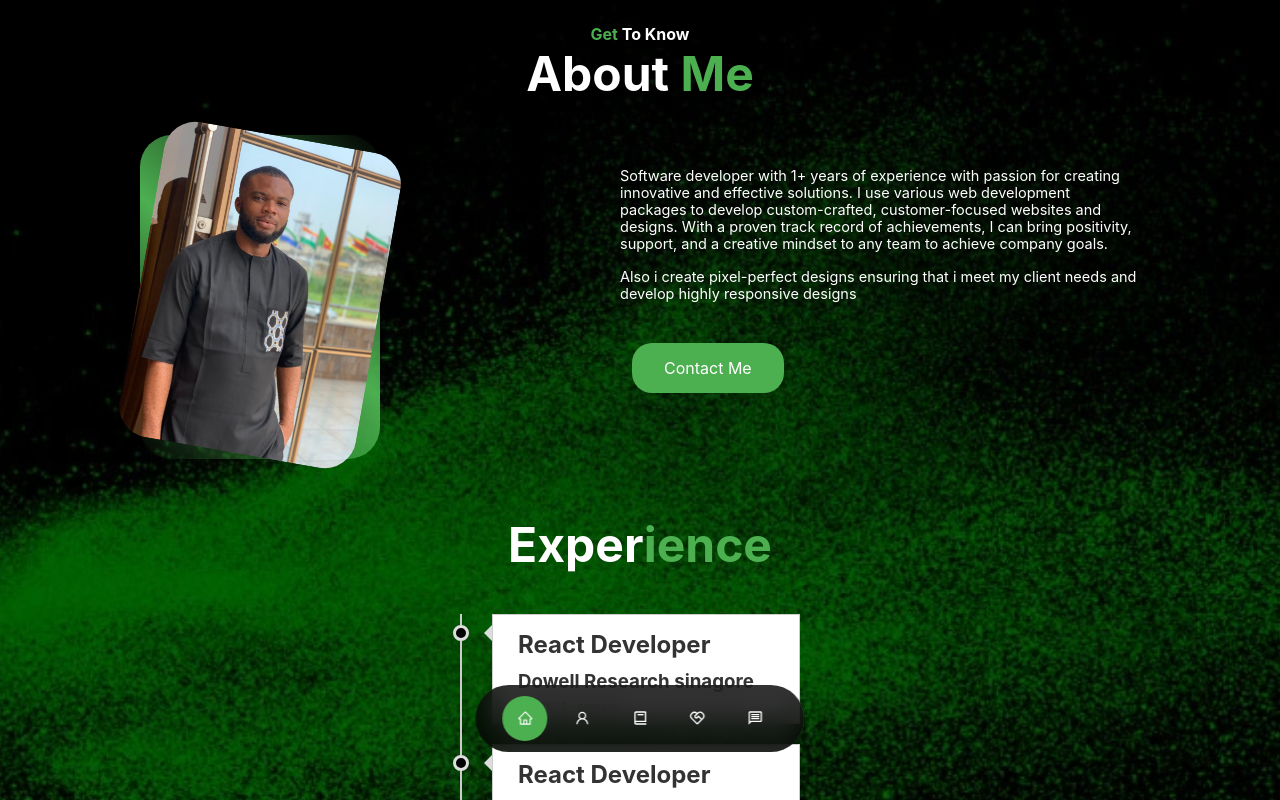
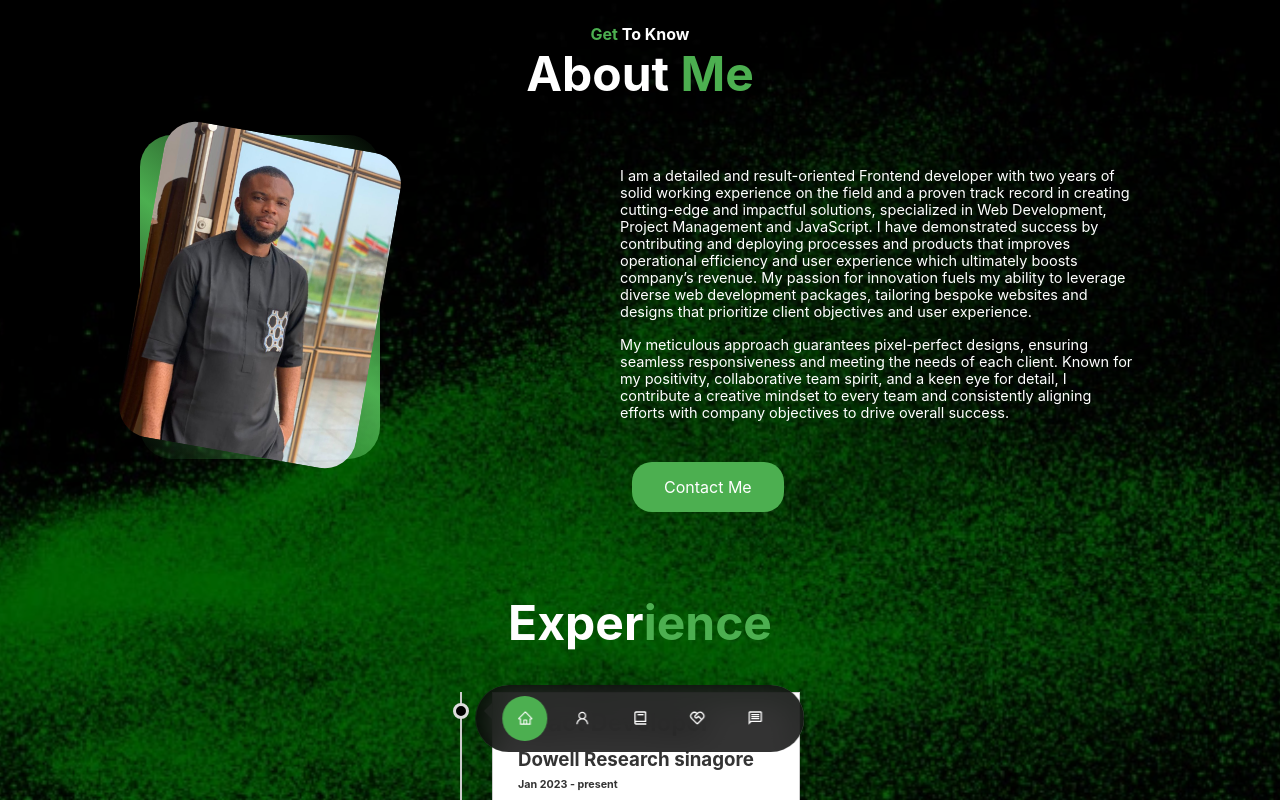
Before and after one commit to odinakazy/My-portfolio, a React (Create React App) app: page /about in a window 1280 px wide. Shown: the top 800 px of the page. Built offline with nearby package versions, Linux system fonts and the light colour scheme.

Commit message:
still updating

```diff
--- a/src/components/About.js
+++ b/src/components/About.js
@@ -32,16 +32,24 @@ function About() {
           transition={{ duration: 1 }}
         >
           <p>
-            Software developer with 1+ years of experience with passion for
-            creating innovative and effective solutions. I use various web
-            development packages to develop custom-crafted, customer-focused
-            websites and designs. With a proven track record of achievements, I
-            can bring positivity, support, and a creative mindset to any team to
-            achieve company goals.
+            I am a detailed and result-oriented Frontend developer with two
+            years of solid working experience on the field and a proven track
+            record in creating cutting-edge and impactful solutions, specialized
+            in Web Development, Project Management and JavaScript. I have
+            demonstrated success by contributing and deploying processes and
+            products that improves operational efficiency and user experience
+            which ultimately boosts company’s revenue. My passion for innovation
+            fuels my ability to leverage diverse web development packages,
+            tailoring bespoke websites and designs that prioritize client
+            objectives and user experience.
           </p>
           <p>
-            Also i create pixel-perfect designs ensuring that i meet my client
-            needs and develop highly responsive designs
+            My meticulous approach guarantees pixel-perfect designs, ensuring
+            seamless responsiveness and meeting the needs of each client. Known
+            for my positivity, collaborative team spirit, and a keen eye for
+            detail, I contribute a creative mindset to every team and
+            consistently aligning efforts with company objectives to drive
+            overall success.
           </p>
           <div>
             <Link to="/contact" className={classes.btn}>
@@ -64,7 +72,7 @@ function About() {
         <div className={classes.timeline__wrapper}>
           <h2>React Developer</h2>
           <h3>Upwork(freelancer)</h3>
-          <h6>Oct 2022 - present</h6>
+          <h6>jan 2022 - present</h6>
         </div>
       </div>
     </section>
--- a/src/components/Contact.module.css
+++ b/src/components/Contact.module.css
@@ -65,6 +65,11 @@ h5 * {
   background-color: wheat;
   color: #333;
 }
+
+.contactoption a:hover,
+.contactoption a:active {
+  border: 2px solid white;
+}
 .contactoptions {
   display: flex;
   flex-direction: column;
@@ -93,10 +98,11 @@ h5 * {
   color: white;
   font-size: 1.2rem;
   font-weight: 500px;
-  border: 2px solid white;
+  /* border: 2px solid white; */
   border-radius: 15px;
   padding: 10px 10px;
 }
+
 .changeFont {
   font-size: 1.5rem;
 }
```
